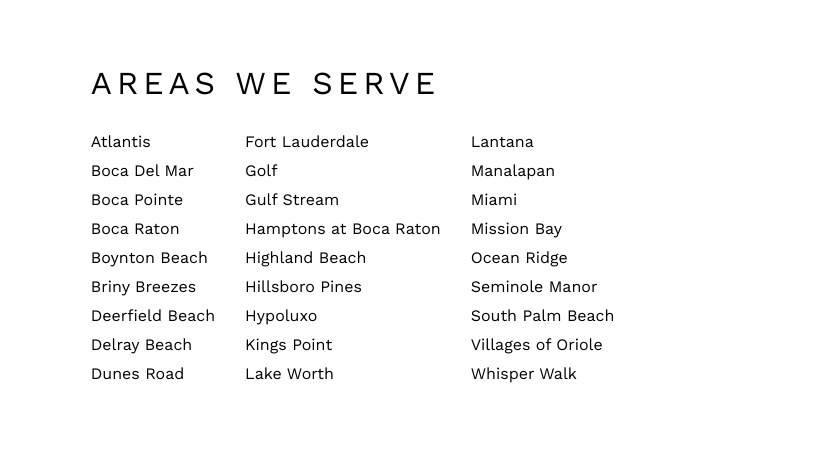
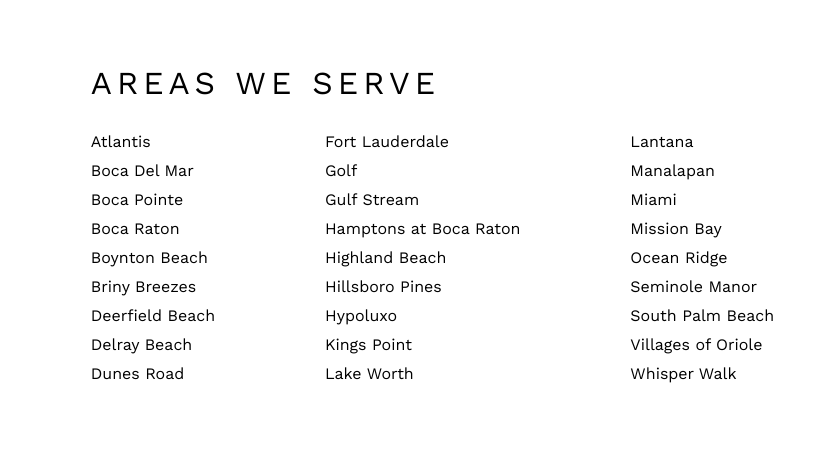
Before and after one commit to acrenmedia/sotadecor, a Gatsby site: page /about in a window 1280 px wide. Shown: the part 576-1032 px from the top of the page, 0-835 px from the left. Built offline with nearby package versions, Linux system fonts and the light colour scheme; Gatsby itself is replaced by a stand-in of ours; a web font is replaced by a local one.

Commit message:
added space between for .areas

```diff
--- a/src/pages/styles/about.css
+++ b/src/pages/styles/about.css
@@ -1,3 +1,7 @@
+.areas {
+  justify-content: space-between;
+}
+
 .areas ul {
   padding: 15px 15px;
   margin: 0;
```
